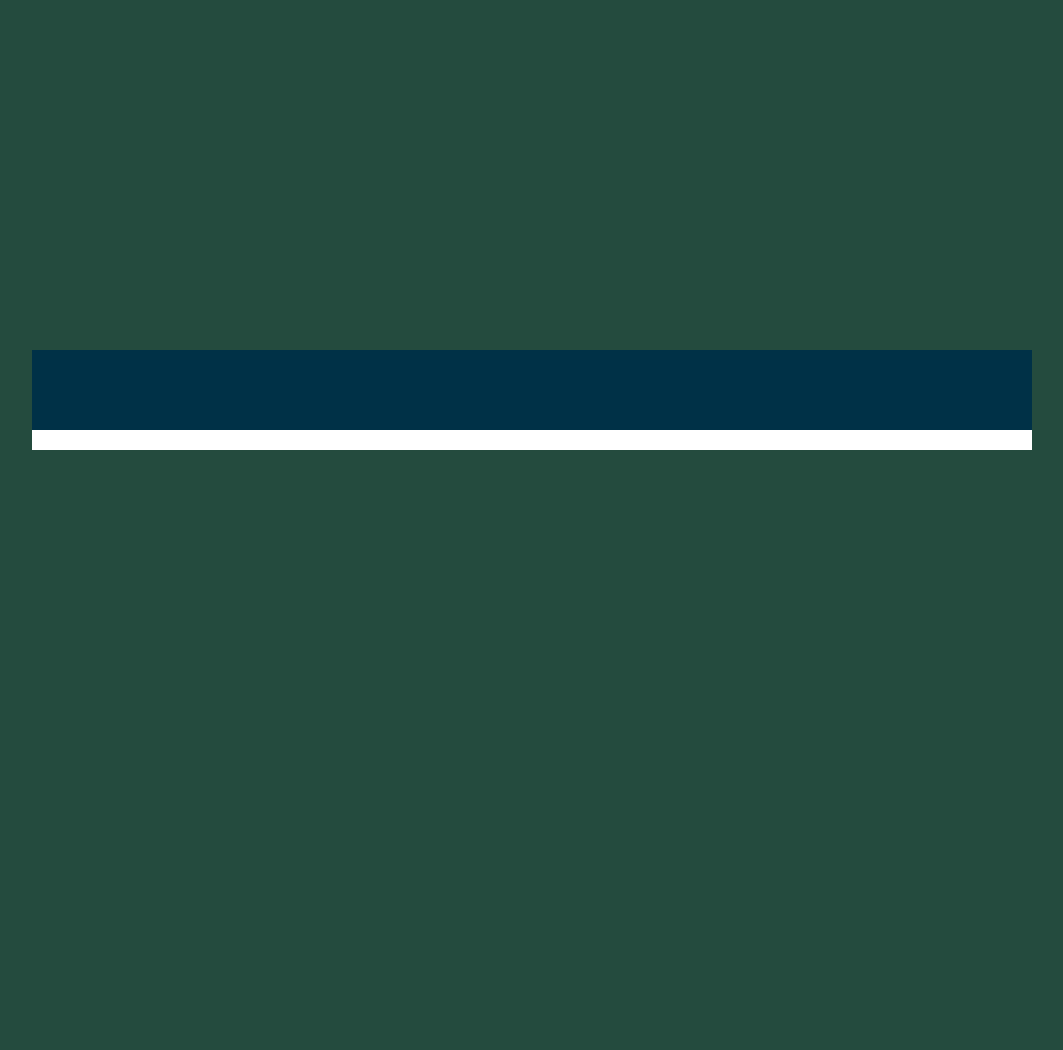
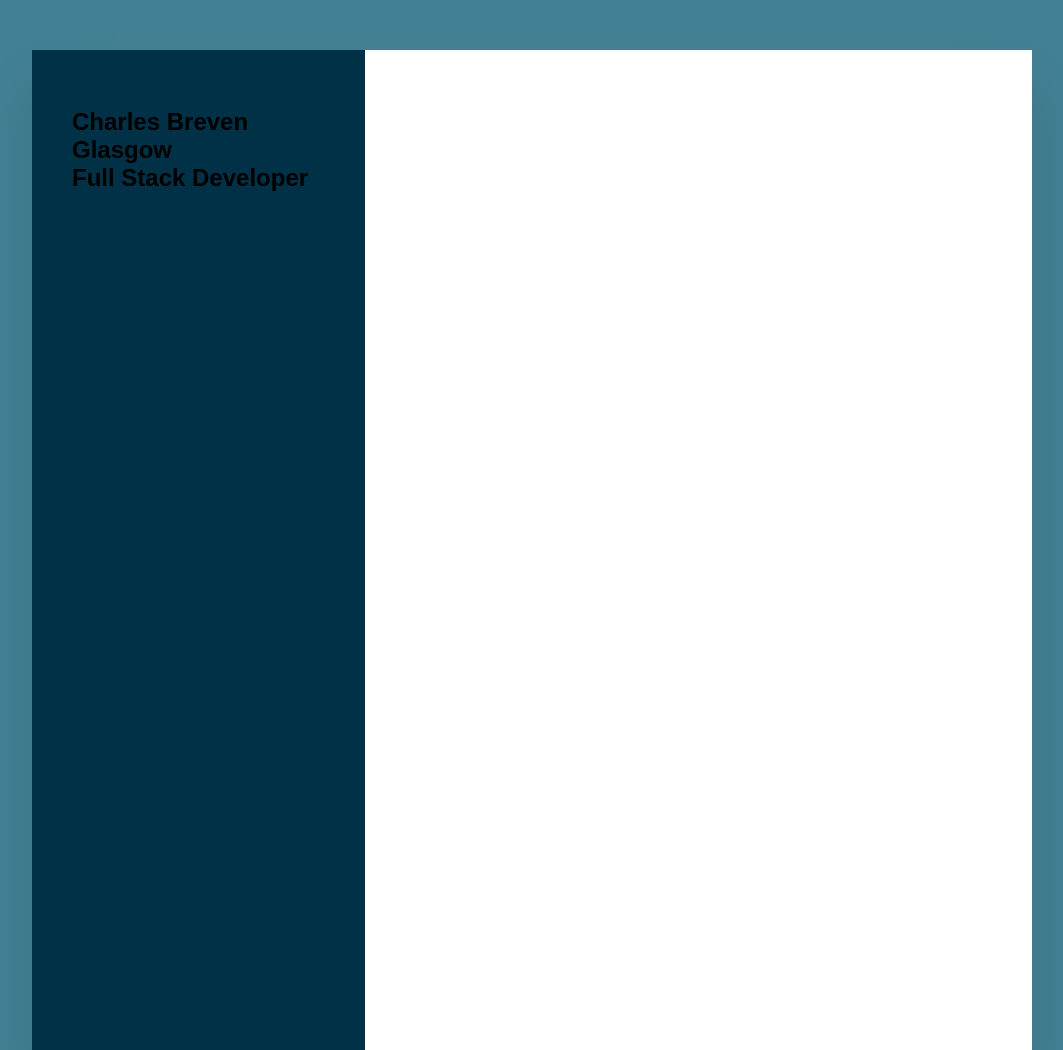
Before and after one commit to Brevenn/resume-website, a plain HTML site: page index.html in a window 1280 px wide. Shown: the top 1050 px of the page, without its empty margins (108-1171 px from the left). Before the commit the page ends 800 px from the top, so only its background shows below. Drawn offline with Linux system fonts and the light colour scheme; a web font is replaced by a local one.

Commit message:
added more css to style page container

```diff
--- a/assets/styles.css
+++ b/assets/styles.css
@@ -9,7 +9,7 @@
 
 body
 {
-    background-color: rgb(36, 75, 62);
+    background-color: rgb(66, 128, 147);
     display: flex;
     justify-content: center;
     align-items: center;
@@ -21,8 +21,12 @@ body
     position: relative;
     width: 100%;
     max-width: 1000px;
-    min-height: 100px;
+    min-height: 1000px;
     background: #fff;
+    margin: 50px;
+    display: grid;
+    grid-template-columns: 1fr 2fr;
+    box-shadow: 0 35px 55px rgba(0, 0, 0, 0.1);
 }
 
 .container .left-side
@@ -31,3 +35,10 @@ body
     background: #003147;
     padding: 40px;
 }
+
+.container .right-side
+{
+    position: relative;
+    background: #fff;
+    padding: 40px;
+}
--- a/index.html
+++ b/index.html
@@ -5,12 +5,22 @@
     <meta http-equiv="X-UA-Compatible" content="IE=edge">
     <meta name="viewport" content="width=device-width, initial-scale=1.0">
     <title>CBG Resume</title>
-    <link rel="stylesheet" href="/assets/styles.css">
+    <link rel="stylesheet" href="./assets/styles.css">
 </head>
 <body>
     <div class="container">
-        <div class="left-side"></div>
-        <div class="right-side"></div>
+        <div class="left-side">
+            <div class="profileText">
+                <div class="imgBox">
+                    <img src="" alt="">
+                </div>
+                <h2>Charles Breven Glasgow<br><span>Full Stack Developer</span></h2>
+            </div>
+        </div>
+
+        <div class="right-side">
+
+        </div>
     </div>
 </body>
 
```
